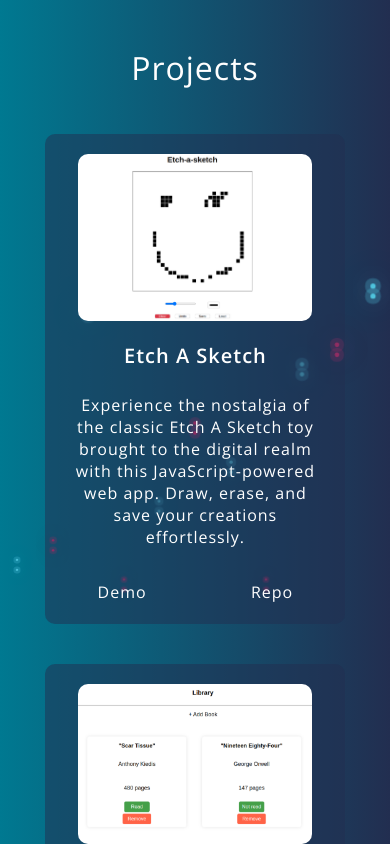
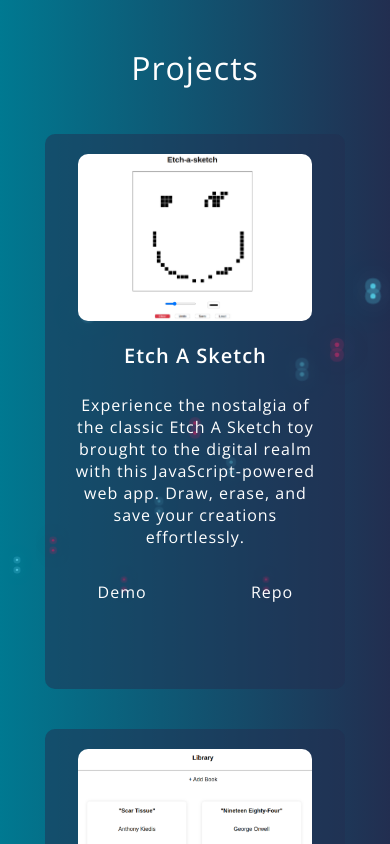
Before and after one commit to justryan55/portfolio, a React (Create React App) app: page /home in a window 390 px wide. Shown: the part 1760-2604 px from the top of the page. Built offline with nearby package versions, Linux system fonts and the light colour scheme.

Commit message:
corrected padding on project card for mobile

```diff
--- a/src/App.css
+++ b/src/App.css
@@ -379,6 +379,10 @@ form {
         margin-bottom: 100px;
     }
 
+    .project-card {
+        padding-bottom: 85px;
+    }
+
     .contact-section {
         min-height: 60vh;
     }
```
